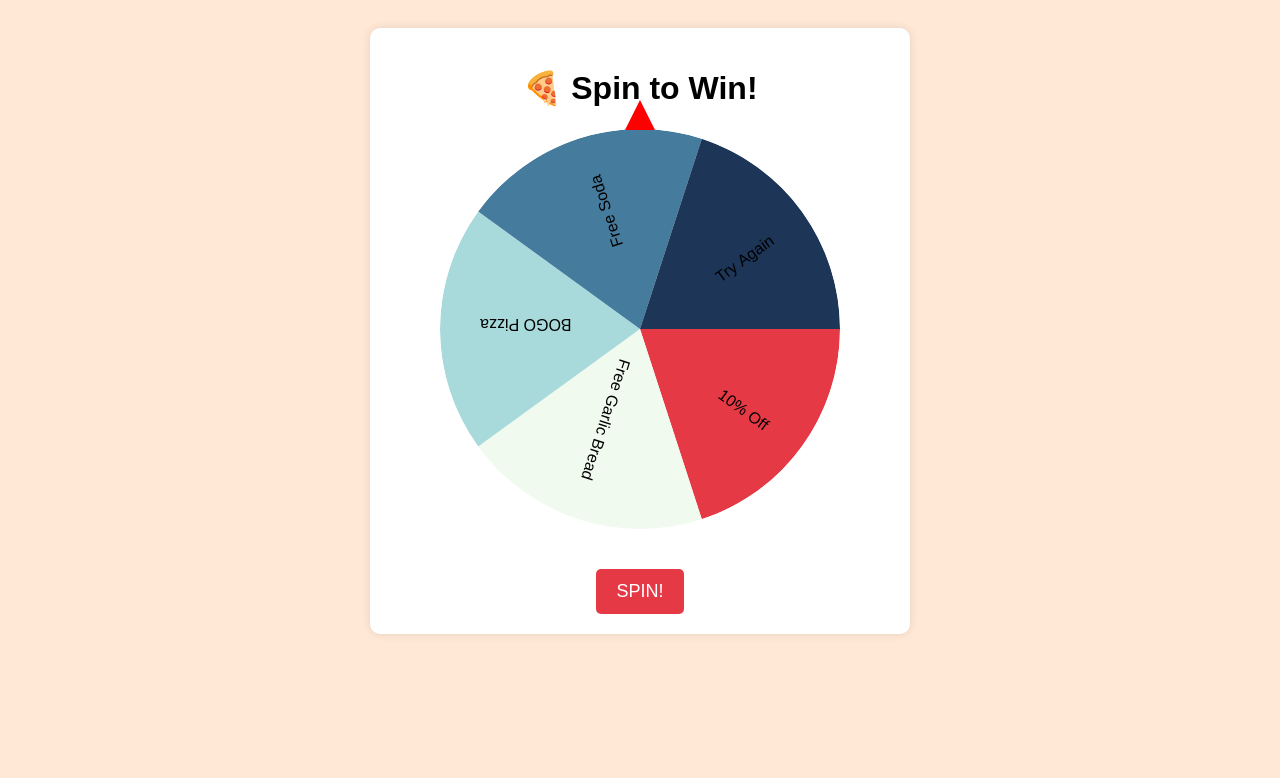
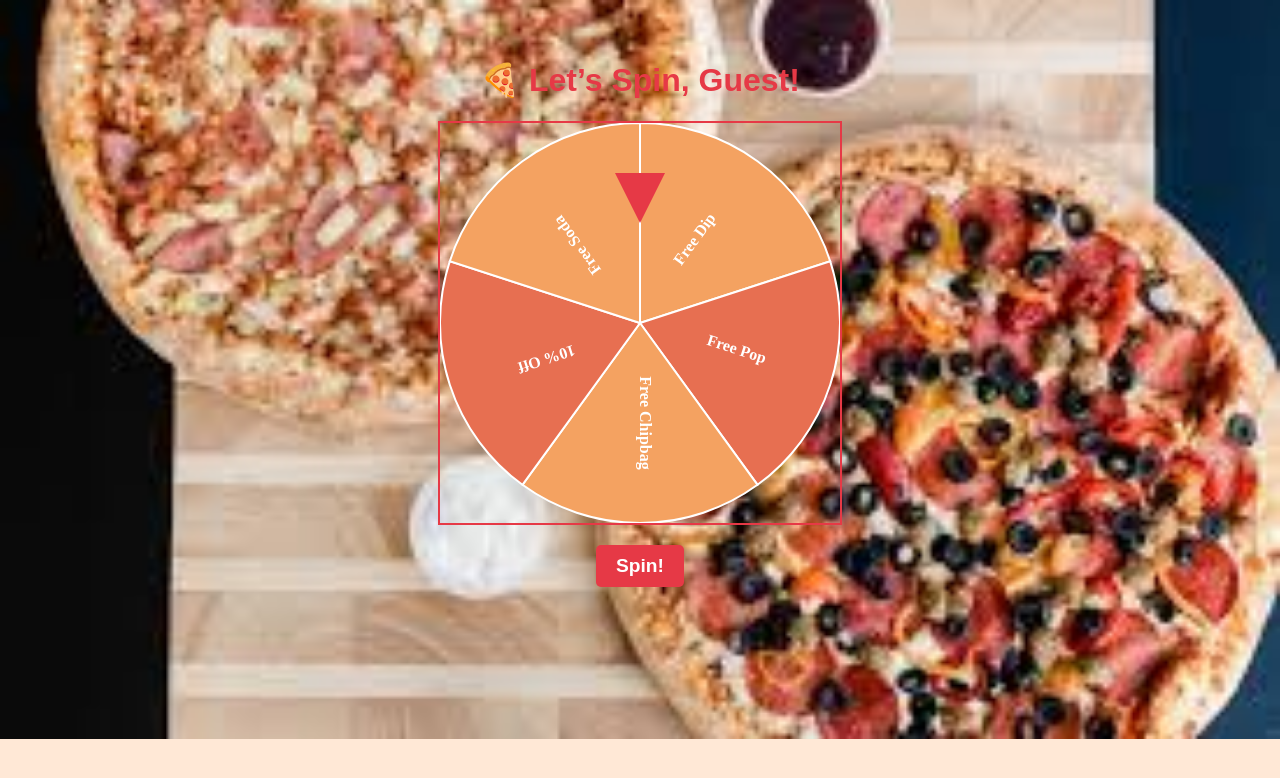
Before and after one commit to naresh6897/pizza-spin, a website: page wheel.html in a window 1280 px wide. Drawn offline with Linux system fonts and the light colour scheme.

Commit message:
updated code with images

```diff
--- a/wheel.html
+++ b/wheel.html
@@ -3,54 +3,121 @@
 <head>
   <title>Spin the Wheel!</title>
   <style>
-    body { font-family: Arial; background: #FFE8D6; text-align: center; padding: 20px; }
-    .container { max-width: 500px; margin: 0 auto; background: white; padding: 20px; border-radius: 10px; box-shadow: 0 0 10px rgba(0,0,0,0.1); }
-    canvas { margin: 20px auto; display: block; background: white; border-radius: 50%; }
-    .pointer { width: 0; height: 0; border-left: 15px solid transparent; border-right: 15px solid transparent; border-bottom: 30px solid red; position: absolute; top: 100px; left: 50%; transform: translateX(-50%); }
-    button { background: #E63946; color: white; border: none; padding: 12px 20px; border-radius: 5px; cursor: pointer; margin-top: 20px; font-size: 18px; }
-    button:disabled { background: #999; cursor: not-allowed; }
+    body {
+      font-family: 'Poppins', Arial, sans-serif;
+      background: #FFE8D6 url('images/wooden-table-bg.jpg') center/cover no-repeat; /* Generated wooden table background */
+      text-align: center;
+      padding: 20px;
+      margin: 0;
+      position: relative;
+      overflow-x: hidden;
+    }
+    .container {
+      max-width: 500px;
+      margin: 0 auto;
+      background: transparent;
+      padding: 20px;
+      position: relative;
+    }
+    .wheel-container {
+      position: relative;
+      width: 400px;
+      height: 400px;
+      margin: 20px auto;
+      border: 2px solid #E63946; /* Debugging border to ensure visibility */
+    }
+    #wheel {
+      width: 100%;
+      height: 100%;
+      position: absolute;
+      top: 0;
+      left: 0;
+      transition: transform 3s ease-out;
+    }
+    .pointer {
+      width: 0;
+      height: 0;
+      border-left: 25px solid transparent;
+      border-right: 25px solid transparent;
+      border-top: 50px solid #E63946;
+      position: absolute;
+      top: 50px;
+      left: 50%;
+      transform: translateX(-50%);
+      z-index: 1;
+    }
+    button {
+      background: #E63946;
+      color: white;
+      padding: 10px 20px;
+      border: none;
+      border-radius: 5px;
+      cursor: pointer;
+      font-size: 1.2em;
+      font-weight: bold;
+    }
+    button:disabled {
+      background: #ccc;
+      cursor: not-allowed;
+    }
+    h1 { color: #E63946; font-weight: bold; }
   </style>
 </head>
 <body>
   <div class="container">
-    <h1>🍕 Spin to Win!</h1>
+    <h1>🍕 Let’s Spin, <span id="user-name">Guest</span>!</h1>
+    <div class="wheel-container">
       <div class="pointer"></div>
       <canvas id="wheel" width="400" height="400"></canvas>
-    <button id="spin-btn">SPIN!</button>
+    </div>
+    <button id="spin-btn">Spin!</button>
   </div>
 
   <script>
     const params = new URLSearchParams(window.location.search);
     const name = params.get('name') || 'Guest';
-    const prizes = ['10% Off', 'Free Garlic Bread', 'BOGO Pizza', 'Free Soda', 'Try Again'];
-    const colors = ['#E63946', '#F1FAEE', '#A8DADC', '#457B9D', '#1D3557'];
+    document.getElementById('user-name').textContent = name;
+
+    const prizes = ['Free Dip', 'Free Pop', 'Free Chipbag', '10% Off', 'Free Soda'];
     let currentAngle = 0;
     let spinning = false;
 
-    function drawWheel() {
     const canvas = document.getElementById('wheel');
     const ctx = canvas.getContext('2d');
+    const colors = ['#F4A261', '#E76F51', '#F4A261', '#E76F51', '#F4A261'];
+    const radius = 200;
+    const centerX = 200;
+    const centerY = 200;
     const arc = (2 * Math.PI) / prizes.length;
 
+    function drawWheel() {
       ctx.clearRect(0, 0, canvas.width, canvas.height);
-      prizes.forEach((prize, i) => {
-        const angle = currentAngle + i * arc;
+      for (let i = 0; i < prizes.length; i++) {
+        const startAngle = i * arc - Math.PI / 2;
+        const endAngle = (i + 1) * arc - Math.PI / 2;
+
         ctx.beginPath();
-        ctx.fillStyle = colors[i % colors.length];
-        ctx.moveTo(200, 200);
-        ctx.arc(200, 200, 200, angle, angle + arc, false);
-        ctx.lineTo(200, 200);
+        ctx.moveTo(centerX, centerY);
+        ctx.arc(centerX, centerY, radius, startAngle, endAngle);
+        ctx.closePath();
+        ctx.fillStyle = colors[i];
         ctx.fill();
+        ctx.strokeStyle = '#fff';
+        ctx.lineWidth = 2;
+        ctx.stroke();
+
         ctx.save();
-        ctx.translate(200, 200);
-        ctx.rotate(angle + arc / 2);
-        ctx.textAlign = 'right';
-        ctx.fillStyle = '#000';
-        ctx.font = '16px Arial';
-        ctx.fillText(prize, 160, 10);
+        ctx.translate(centerX, centerY);
+        ctx.rotate(startAngle + arc / 2);
+        ctx.textAlign = 'center';
+        ctx.fillStyle = '#fff';
+        ctx.font = 'bold 16px Poppins';
+        ctx.fillText(prizes[i], 100, 0);
         ctx.restore();
-      });
       }
+    }
+
+    drawWheel();
 
     function spinWheel() {
       if (spinning) return;
@@ -58,33 +125,24 @@
       document.getElementById('spin-btn').disabled = true;
 
       let spinTime = 3000;
-      let spinAngleStart = Math.random() * 10 + 10;
-      let spinTimeElapsed = 0;
+      let spinAngleStart = Math.random() * 360 + 720; // At least 2 full rotations
+      currentAngle += spinAngleStart;
 
-      const spinInterval = setInterval(() => {
-        spinTimeElapsed += 30;
-        if (spinTimeElapsed >= spinTime) {
-          clearInterval(spinInterval);
+      canvas.style.transform = `rotate(${currentAngle}deg)`;
+
+      setTimeout(() => {
         determinePrize();
-          return;
-        }
-        let spinAngleDelta = spinAngleStart * (1 - Math.pow(spinTimeElapsed / spinTime, 3));
-        currentAngle += spinAngleDelta;
-        drawWheel();
-      }, 30);
+      }, spinTime);
     }
 
     function determinePrize() {
-      const arc = (2 * Math.PI) / prizes.length;
-      let index = Math.floor(((currentAngle % (2 * Math.PI)) / arc) % prizes.length);
+      const arcDeg = 360 / prizes.length;
+      let index = Math.floor(((currentAngle % 360) / arcDeg) % prizes.length);
       let prize = prizes[prizes.length - index - 1];
-
-      // Directly redirect to thankyou.html without saving the offer
       window.location.href = `thankyou.html?prize=${encodeURIComponent(prize)}&name=${encodeURIComponent(name)}`;
     }
 
     document.getElementById('spin-btn').addEventListener('click', spinWheel);
-    drawWheel();
   </script>
 </body>
 </html>
```
Also changed, not shown: index.html (+102 -26 lines), thankyou.html (+74 -6 lines), images/241-pizza-logo.png (added), images/cheese-texture.jpg (added), images/pizza-meal.jpg (added), images/wooden-table-bg.jpg (added). Lines whose indentation alone changed are shown as unchanged.
